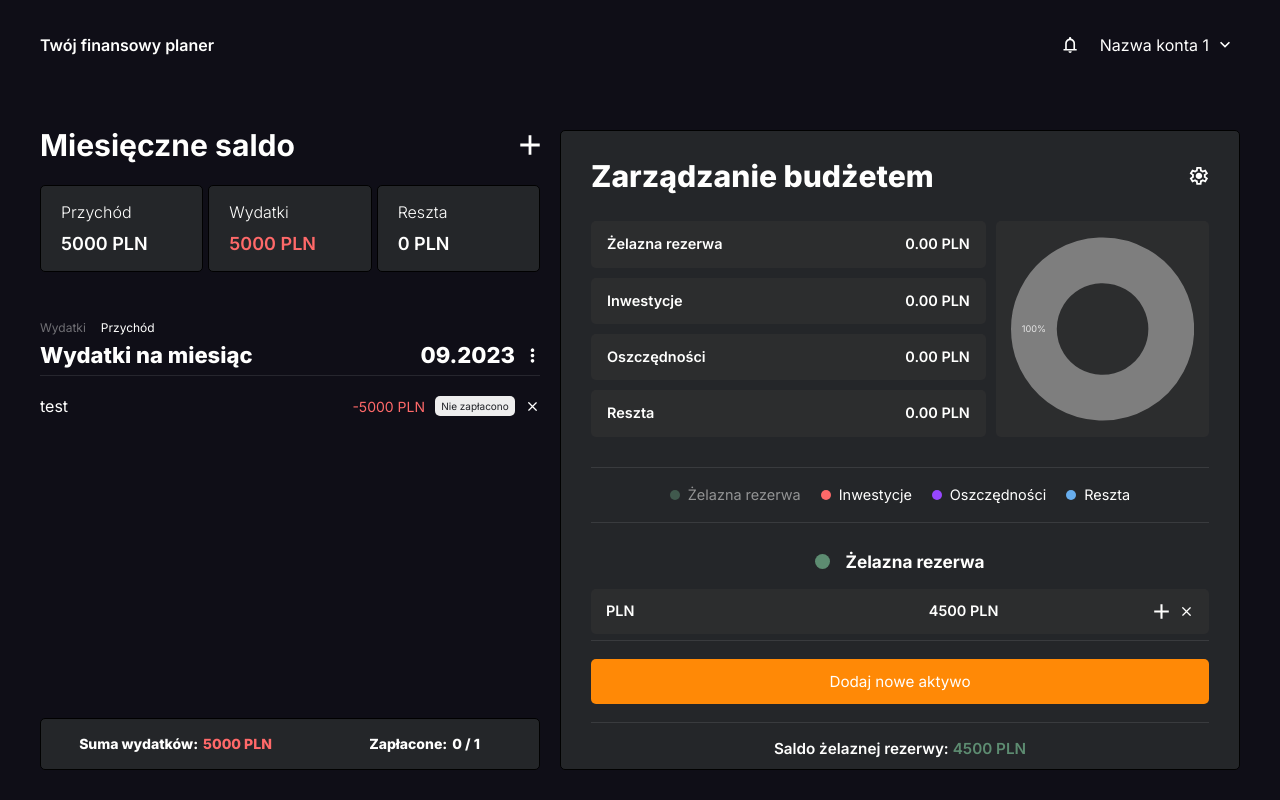
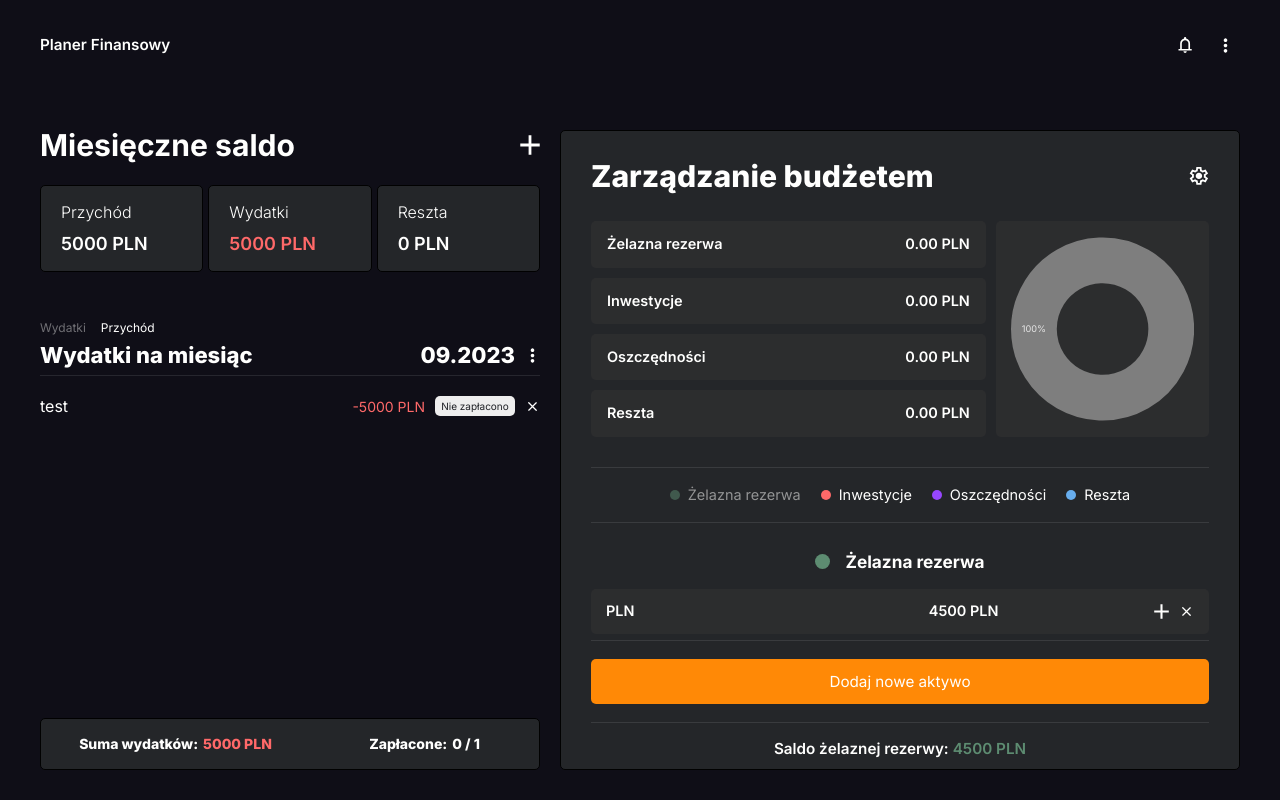
Before and after one commit to chudymikolaj/finance-app, a Next.js app: page /dashboard in a window 1280 px wide. Built offline with nearby package versions, Linux system fonts and the light colour scheme.

Commit message:
refactore: rename Logotype and change RWD for Navbar Component fix types

```diff
--- a/components/Navbar/index.tsx
+++ b/components/Navbar/index.tsx
@@ -1,6 +1,6 @@
-'use client';
+"use client";
 
-import { useState } from "react";
+import { useEffect, useRef, useState } from "react";
 import { useAppContext } from "@/lib/ThemeProviderContext/actions";
 import SVGimage from "@/components/SvgIcon";
 
@@ -10,7 +10,6 @@ import {
 	NavbarMenu,
 	NavbarMenuNotification,
 	NavbarDropdownMenu,
-  NavbarDropdownMenuButton,
 	NavbarMenuDropdown,
 	NavbarMenuList,
 	NavbarMenuListLink,
@@ -18,71 +17,117 @@ import {
 	NavbarMenuListProfiles,
 	NavbarMenuListRest,
 	NavbarMenuThemeToggle,
+	NavbarDropdownMenuButton,
 } from "./navbar.styled";
 
 export default function NavbarComponent() {
-  const { navbar, toggleMode } = useAppContext();
+	const { darkMode, navbar, toggleMode } = useAppContext();
 
-  const [showDropdown, setShowDropdown] = useState(false);
+	const dropdownMenuRef = useRef<HTMLDivElement>(null);
+	const [showDropdownMenu, setShowDropdownMenu] = useState<boolean>(false);
+
+	useEffect(() => {
+		const handler = (event: MouseEvent | TouchEvent) => {
+			if (
+				showDropdownMenu &&
+				dropdownMenuRef.current &&
+				!dropdownMenuRef.current.contains(event.target as Node)
+			) {
+				setShowDropdownMenu(false);
+			}
+		};
+
+		document.addEventListener("mousedown", handler);
+		document.addEventListener("touchstart", handler);
+
+		return () => {
+			document.removeEventListener("mousedown", handler);
+			document.removeEventListener("touchstart", handler);
+		};
+	}, [showDropdownMenu]);
 
 	const handleDropdown = () => {
-    setShowDropdown(prevState => !prevState);
-  }
+		setShowDropdownMenu((prevState) => !prevState);
+	};
+
+	const isMode = darkMode ? (
+		<SVGimage src="/dark_mode.svg" />
+	) : (
+		<SVGimage src="/light_mode.svg" />
+	);
 
 	return (
 		<Navbar>
-      <NavbarLogotype href="/"><span>Twój finansowy planer</span></NavbarLogotype>
+			<NavbarLogotype href="/">
+				<span>Planer Finansowy</span>
+			</NavbarLogotype>
 			<NavbarMenu>
-        {
-          navbar && navbar.map(link => {
+				{navbar &&
+					navbar.map((link) => {
+						if ("link" in link) {
 							if (link.name == "notifications") {
 								return (
-                <NavbarMenuNotification key={link.id} href={{
+									<NavbarMenuNotification
+										key={link.id}
+										href={{
 											pathname: link.link,
-                }}>
+										}}
+									>
 										<SVGimage src="/notifications.svg" />
 									</NavbarMenuNotification>
-              )
+								);
 							}
-
+						} else {
 							return (
 								<NavbarDropdownMenu key={link.id}>
-                <NavbarDropdownMenuButton onClick={handleDropdown} >
-                  <span>{link.active}</span>
-                  <SVGimage src="/expand_more.svg" />
+									<NavbarDropdownMenuButton onMouseDown={handleDropdown}>
+										<SVGimage src="/more_vert.svg" />
 									</NavbarDropdownMenuButton>
 
-                <NavbarMenuDropdown $show={showDropdown}>
+									<NavbarMenuDropdown
+										ref={dropdownMenuRef}
+										onMouseLeave={handleDropdown}
+										$show={showDropdownMenu}
+									>
 										<NavbarMenuList>
-                    <NavbarMenuListActiveProfile>{link.active}</NavbarMenuListActiveProfile>
+											<NavbarMenuListActiveProfile>
+												{link.active}
+											</NavbarMenuListActiveProfile>
 
 											<NavbarMenuListProfiles>
-                      {link.profiles?.map(profile => (
-                        <NavbarMenuListLink key={profile.id} href={profile.link}>
-                          <SVGimage src={profile.icon} /><span>{profile.name}</span>
+												{link.profiles?.map((profile) => (
+													<NavbarMenuListLink
+														key={profile.id}
+														href={profile.link}
+													>
+														<SVGimage src={profile.icon} />
+														<span>{profile.name}</span>
 													</NavbarMenuListLink>
 												))}
 											</NavbarMenuListProfiles>
 
 											<NavbarMenuListRest>
-                      {link.others?.map(other => (
-                        <NavbarMenuListLink key={other.id} href={other.link}>
-                          <SVGimage src={other.icon} /><span>{other.name}</span>
+												{link.others?.map((other) => (
+													<NavbarMenuListLink
+														key={other.id}
+														href={other.link}
+													>
+														<SVGimage src={other.icon} />
+														<span>{other.name}</span>
 													</NavbarMenuListLink>
 												))}
 											</NavbarMenuListRest>
 
 											<NavbarMenuThemeToggle onClick={toggleMode}>
-                      <span>Toggle mode</span>
+												{isMode}
 											</NavbarMenuThemeToggle>
-
 										</NavbarMenuList>
 									</NavbarMenuDropdown>
 								</NavbarDropdownMenu>
-            )
-          })
+							);
 						}
+					})}
 			</NavbarMenu>
-    </Navbar >
-  )
+		</Navbar>
+	);
 }
--- a/components/Navbar/navbar.styled.tsx
+++ b/components/Navbar/navbar.styled.tsx
@@ -1,4 +1,11 @@
-import { BORDER_RADIUS, WEIGHT } from "@/styles/constants";
+import { devices } from "@/styles/breakpoints";
+import { BORDER_RADIUS, SIZES, WEIGHT } from "@/styles/constants";
+import {
+	FlexCenter,
+	FlexColumnStart,
+	FlexRow,
+	FlexRowSpaceBetweenCenter,
+} from "@/styles/mixins.styled";
 import Link from "next/link";
 import styled from "styled-components";
 
@@ -6,28 +13,27 @@ export const Navbar = styled.div`
 	width: calc(100% - 30px);
 	margin: 30px 15px;
 
-	@media (min-width: 768px) {
+	@media ${devices.md} {
 		width: calc(100% - 10vh);
 		margin: 30px 5vh;
 	}
 
-	display: flex;
-	flex-direction: row;
-	justify-content: space-between;
-	align-items: center;
+	${FlexRowSpaceBetweenCenter}
+
 	position: fixed;
 	top: 0;
 	left: 0;
 	right: 0;
+	z-index: 1000;
 `;
 
 export const NavbarLogotype = styled(Link)`
+	font-size: ${SIZES.navbarSize};
 	font-weight: ${WEIGHT.medium};
 `;
 
 export const NavbarMenu = styled.div`
-	display: flex;
-	flex-direction: row;
+	${FlexRow}
 	gap: 10px;
 `;
 
@@ -36,47 +42,54 @@ export const NavbarMenuNotification = styled(Link)`
 `;
 
 export const NavbarDropdownMenu = styled.div`
+	${FlexCenter}
 	position: relative;
 `;
 
 export const NavbarDropdownMenuButton = styled.button`
+	${FlexCenter}
+
+	width: 30px;
+	height: 30px;
 	padding: 5px;
 	background-color: unset;
-	border: unset;
-	display: flex;
-	justify-content: center;
-	align-items: center;
-	gap: 6px;
-	color: ${(props) => props.theme.color};
 	cursor: pointer;
+
+	div,
+	svg {
+		width: 15px;
+		height: 15px;
+	}
 `;
 
 export const NavbarMenuDropdown = styled.div<{ $show?: boolean }>`
-	min-width: calc(200px);
-	width: calc(100vw);
+	min-width: 200px;
+	width: calc(100vw - 30px);
 	padding: 18px 30px;
 	background-color: ${(props) => props.theme.colorElement};
 	border: 1px solid ${(props) => props.theme.colorBorder};
 	border-radius: ${BORDER_RADIUS};
 	display: ${(props) => (props.$show ? "block" : "none")};
 	position: absolute;
-	top: calc(100% + 5px);
+	top: calc(100% + 10px);
 	right: 0;
 
-	@media (min-width: 1200px) {
+	@media ${devices.md} {
+		width: calc(100vw - 10vh);
+	}
+
+	@media ${devices["2xl"]} {
 		width: auto;
 	}
 `;
 
 const groupOfLinks = `
+	${FlexColumnStart}
+	gap: 10px;
+
   width: 100%;
   margin: 0;
   padding: 0;
-  display: flex;
-  flex-direction: column;
-  justify-content: flex-start;
-  align-items: flex-start;
-  gap: 10px;
 `;
 
 export const NavbarMenuList = styled.ul`
@@ -84,8 +97,7 @@ export const NavbarMenuList = styled.ul`
 `;
 
 export const NavbarMenuListLink = styled(Link)`
-	display: flex;
-	flex-direction: row;
+	${FlexRow}
 	gap: 10px;
 
 	&:hover {
@@ -115,6 +127,8 @@ export const NavbarMenuListRest = styled.ul`
 `;
 
 export const NavbarMenuThemeToggle = styled.button`
+	${FlexCenter}
+
 	width: 100%;
 	padding: 6px 16px;
 	margin: 10px auto 0;
--- a/styles/constants.tsx
+++ b/styles/constants.tsx
@@ -37,6 +37,7 @@ export const STYLE_LIGHT_MODE = {
 };
 
 export const SIZES = {
+	navbarSize: "clamp(0.875rem, 0.5673rem + 0.4808vw, 1rem)",
 	smallText: "14px",
 	normalText: "16px",
 	bigText: "18px",
```
Also changed, not shown: lib/ThemeProviderContext/ThemeProviderContext.types.tsx (+6 -10 lines). Lines whose indentation alone changed are shown as unchanged.
